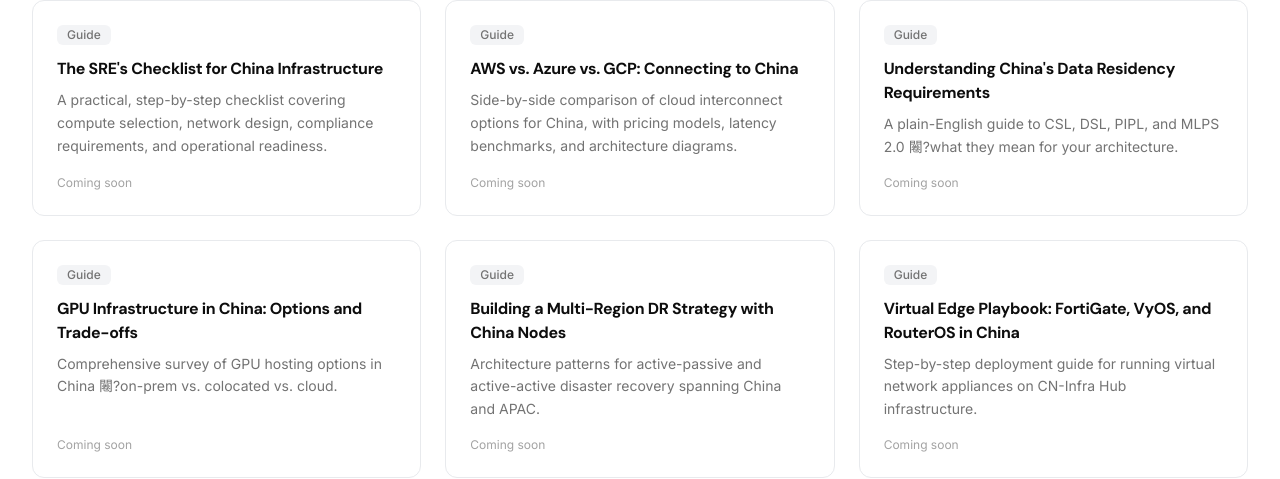
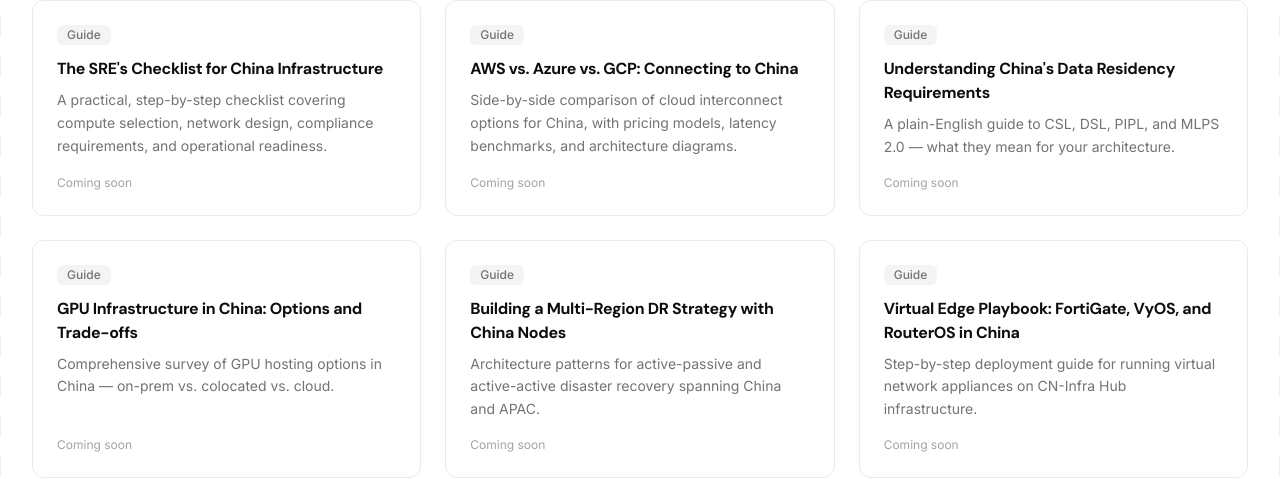
Before and after one commit to emoqbao/cninfrahub, a Next.js app: page /resources in a window 1280 px wide. Shown: the part 1119-1598 px from the top of the page. Built offline with nearby package versions, Linux system fonts and the light colour scheme.

Commit message:
Products: nav-dashed-bottom between modules; Solutions: PageFrame → BentoFrame; both hero nav-dashed-bottom

```diff
--- a/src/app/products/page.tsx
+++ b/src/app/products/page.tsx
@@ -19,7 +19,7 @@ const MODULE_IDS: Record<string, string> = {
 export default function ProductsPage() {
   return (
     <>
-      <section className="py-16 lg:py-24">
+      <section className="py-16 lg:py-24 nav-dashed-bottom">
         <Container>
           <div className="mb-3 h-px w-8 bg-[#b8b0a8]" />
           <p className="text-sm font-semibold uppercase tracking-wider text-[#8c8c8c]">Products</p>
@@ -32,13 +32,18 @@ export default function ProductsPage() {
       <BentoFrame>
         <section className="py-20 lg:py-28">
           <Container>
-            <div className="space-y-24">
-              {productModules.map((mod) => {
+            <div className="space-y-0">
+              {productModules.map((mod, idx) => {
                 const modProducts = products.filter((p) => p.module === mod);
                 if (modProducts.length === 0) return null;
                 const anchorId = MODULE_IDS[mod] || mod.toLowerCase();
+                const isLast = idx === productModules.length - 1;
                 return (
-                  <div key={mod} id={anchorId} className="scroll-mt-20">
+                  <div
+                    key={mod}
+                    id={anchorId}
+                    className={`scroll-mt-20 pt-16 first:pt-0 ${isLast ? "" : "nav-dashed-bottom pb-16"}`}
+                  >
                     <div className="mb-8">
                       <div className="mb-3 h-px w-6 bg-[#b8b0a8]" />
                       <h2 className="text-2xl font-bold tracking-[-0.02em] text-[#0d0d0d]">{mod}</h2>
--- a/src/app/resources/page.tsx
+++ b/src/app/resources/page.tsx
@@ -1,12 +1,12 @@
 import { Metadata } from "next";
-import PageFrame from "@/components/ui/PageFrame";
+import { BentoFrame } from "@/components/ui/BentoFrame";
 import Container from "@/components/ui/Container";
 import Button from "@/components/ui/Button";
 import { ArrowRight, BookOpen, FileText, Mail } from "lucide-react";
 
 export const metadata: Metadata = {
   title: "Resources",
-  description: "White papers, architecture guides, and case studies for infrastructure decision-makers operating in China.",
+  description: "White papers, architecture guides, and case studies for infrastructure decision-makers operating in China."
 };
 
 const featured = [
@@ -17,8 +17,8 @@ const featured = [
 const guides = [
   { type: "Guide", title: "The SRE's Checklist for China Infrastructure", excerpt: "A practical, step-by-step checklist covering compute selection, network design, compliance requirements, and operational readiness.", date: "Coming soon" },
   { type: "Guide", title: "AWS vs. Azure vs. GCP: Connecting to China", excerpt: "Side-by-side comparison of cloud interconnect options for China, with pricing models, latency benchmarks, and architecture diagrams.", date: "Coming soon" },
-  { type: "Guide", title: "Understanding China's Data Residency Requirements", excerpt: "A plain-English guide to CSL, DSL, PIPL, and MLPS 2.0 闂?what they mean for your architecture.", date: "Coming soon" },
-  { type: "Guide", title: "GPU Infrastructure in China: Options and Trade-offs", excerpt: "Comprehensive survey of GPU hosting options in China 闂?on-prem vs. colocated vs. cloud.", date: "Coming soon" },
+  { type: "Guide", title: "Understanding China's Data Residency Requirements", excerpt: "A plain-English guide to CSL, DSL, PIPL, and MLPS 2.0 — what they mean for your architecture.", date: "Coming soon" },
+  { type: "Guide", title: "GPU Infrastructure in China: Options and Trade-offs", excerpt: "Comprehensive survey of GPU hosting options in China — on-prem vs. colocated vs. cloud.", date: "Coming soon" },
   { type: "Guide", title: "Building a Multi-Region DR Strategy with China Nodes", excerpt: "Architecture patterns for active-passive and active-active disaster recovery spanning China and APAC.", date: "Coming soon" },
   { type: "Guide", title: "Virtual Edge Playbook: FortiGate, VyOS, and RouterOS in China", excerpt: "Step-by-step deployment guide for running virtual network appliances on CN-Infra Hub infrastructure.", date: "Coming soon" },
 ];
@@ -35,9 +35,8 @@ export default function ResourcesPage() {
         </Container>
       </section>
 
-      <PageFrame>
-        {/* Featured */}
-        <section className="py-20 lg:py-28">
+      <BentoFrame>
+        <section className="py-20 lg:py-28 nav-dashed-bottom">
           <Container>
             <h2 className="text-xl font-semibold text-[#0d0d0d]">Featured</h2>
             <div className="mt-6 grid gap-6 md:grid-cols-2">
@@ -53,8 +52,7 @@ export default function ResourcesPage() {
           </Container>
         </section>
 
-        {/* Guides */}
-        <section className="py-20 lg:py-28">
+        <section className="py-20 lg:py-28 nav-dashed-bottom">
           <Container>
             <h2 className="text-xl font-semibold text-[#0d0d0d]">Guides &amp; White Papers</h2>
             <div className="mt-6 grid gap-6 sm:grid-cols-2 lg:grid-cols-3">
@@ -70,7 +68,6 @@ export default function ResourcesPage() {
           </Container>
         </section>
 
-        {/* Newsletter */}
         <section className="py-20 lg:py-28">
           <Container>
             <div className="mx-auto max-w-xl text-center">
@@ -84,7 +81,7 @@ export default function ResourcesPage() {
             </div>
           </Container>
         </section>
-      </PageFrame>
+      </BentoFrame>
     </>
   );
 }
--- a/src/app/solutions/page.tsx
+++ b/src/app/solutions/page.tsx
@@ -1,7 +1,7 @@
 import { Metadata } from "next";
 import Link from "next/link";
 import { ArrowRight } from "lucide-react";
-import PageFrame from "@/components/ui/PageFrame";
+import { BentoFrame } from "@/components/ui/BentoFrame";
 import Container from "@/components/ui/Container";
 import Button from "@/components/ui/Button";
 import { solutions } from "@/lib/solutions";
@@ -15,7 +15,7 @@ export const metadata: Metadata = {
 export default function SolutionsPage() {
   return (
     <>
-      <section className="py-16 lg:py-24">
+      <section className="py-16 lg:py-24 nav-dashed-bottom">
         <Container>
           <div className="mb-3 h-px w-8 bg-[#b8b0a8]" />
           <p className="text-sm font-semibold uppercase tracking-wider text-[#8c8c8c]">Solutions</p>
@@ -25,7 +25,7 @@ export default function SolutionsPage() {
         </Container>
       </section>
 
-      <PageFrame>
+      <BentoFrame>
         <section className="py-20 lg:py-28">
           <Container>
             <div className="space-y-8">
@@ -51,7 +51,7 @@ export default function SolutionsPage() {
             </div>
           </Container>
         </section>
-      </PageFrame>
+      </BentoFrame>
     </>
   );
 }
```
Also changed, not shown: src/app/about/page.tsx (+18 -18 lines).
